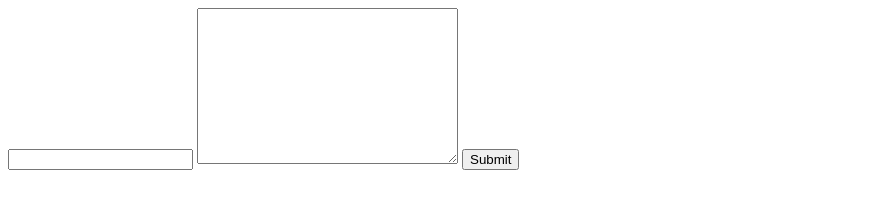
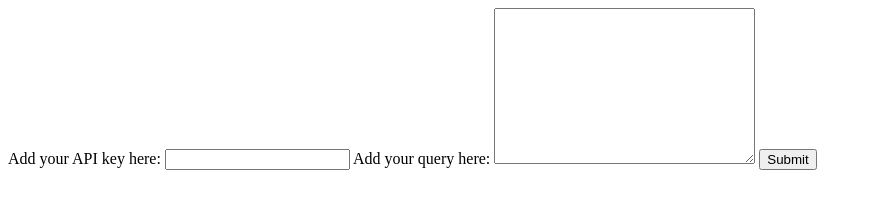
Before and after one commit to FAC29A/front-end-chatgpt-clone, a plain HTML site: page index.html in a window 1280 px wide. Shown: the whole page, without its empty margins (0-872 px from the left). Drawn offline with Linux system fonts and the light colour scheme.

Commit message:
labels added to form

```diff
--- a/index.html
+++ b/index.html
@@ -8,8 +8,9 @@
 <body>
 
     <form action="#" method="GET">
-        <label for="search"></label>
-        <input type="text" id="API-KEY">
+        <label for="API-KEY">Add your API key here:</label>
+        <input name="API-KEY" type="text" id="API-KEY">
+        <label for="search">Add your query here:</label>
         <textarea name="search" id="search" cols="30" rows="10"></textarea>
         <button type="submit" id="submit">Submit</button>
     </form>
```
